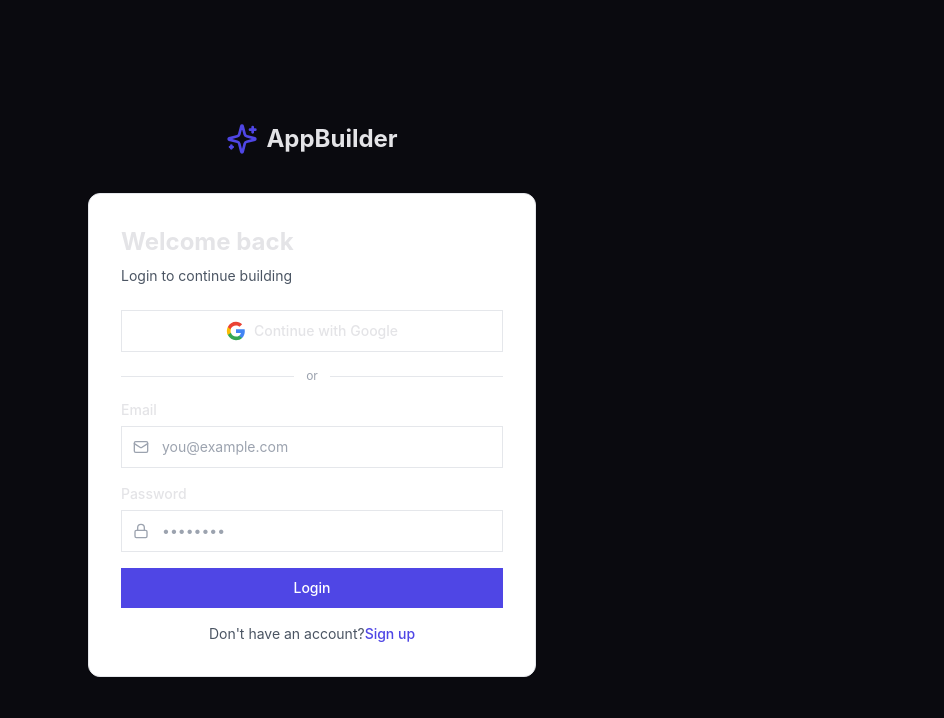
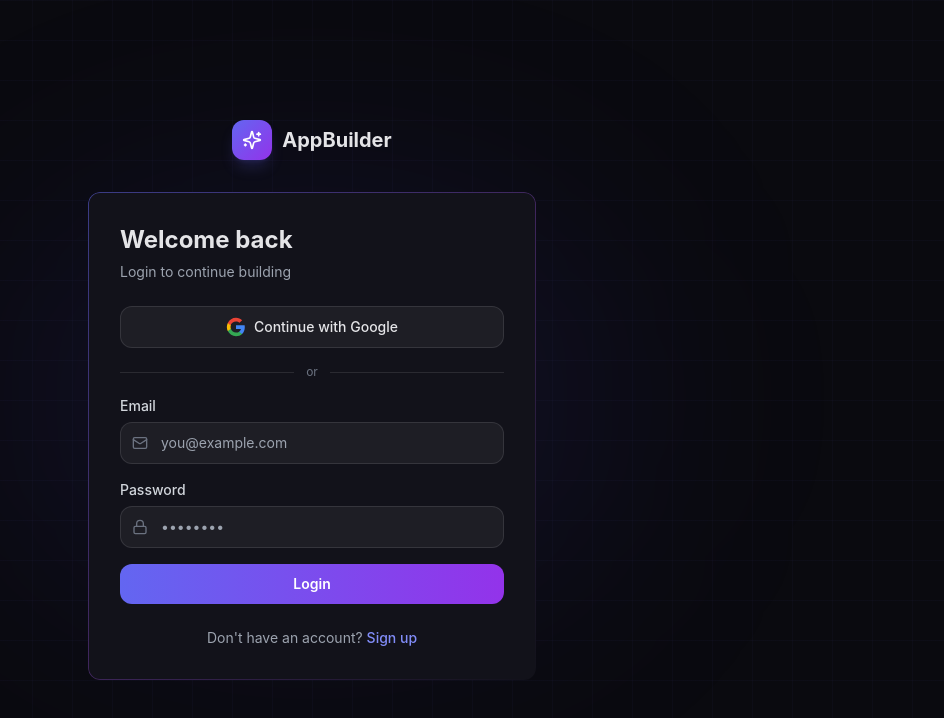
Before and after one commit to RahulGuptGT/ai-app-builder, a Next.js app: page /login in a window 1280 px wide. Shown: the top 718 px of the page, without its empty margins (328-1272 px from the left). Built offline with nearby package versions, Linux system fonts and the light colour scheme.

Commit message:
Redesign login page with dark theme

```diff
--- a/app/(auth)/login/page.tsx
+++ b/app/(auth)/login/page.tsx
@@ -43,74 +43,85 @@
   }
 
   return (
-    <main className="flex min-h-screen flex-col items-center justify-center px-4">
-      <div className="w-full max-w-md">
+    <main className="relative flex min-h-screen items-center justify-center overflow-hidden bg-[#0a0a0f] px-4 grid-bg">
+      {/* Ambient glow */}
+      <div className="pointer-events-none absolute inset-0">
+        <div className="absolute left-1/2 top-1/2 h-[400px] w-[600px] -translate-x-1/2 -translate-y-1/2 rounded-full bg-indigo-600/10 blur-[120px]" />
+      </div>
+
+      <div className="relative z-10 w-full max-w-md">
+        {/* Logo */}
         <div className="mb-8 text-center">
-          <Link href="/" className="inline-flex items-center gap-2">
-            <Sparkles className="h-8 w-8 text-indigo-600" />
-            <span className="text-2xl font-bold">AppBuilder</span>
+          <Link href="/" className="inline-flex items-center gap-2.5">
+            <div className="flex h-10 w-10 items-center justify-center rounded-xl bg-gradient-to-br from-indigo-500 to-purple-600 shadow-lg shadow-indigo-500/20">
+              <Sparkles className="h-5 w-5 text-white" />
+            </div>
+            <span className="text-xl font-bold">AppBuilder</span>
           </Link>
         </div>
 
-        <div className="rounded-xl border bg-white p-8 shadow-sm">
-          <h1 className="mb-2 text-2xl font-bold">Welcome back</h1>
-          <p className="mb-6 text-sm text-gray-600">
+        {/* Card */}
+        <div className="gradient-border p-8">
+          <h1 className="mb-1.5 text-2xl font-bold">Welcome back</h1>
+          <p className="mb-6 text-sm text-gray-400">
             Login to continue building
           </p>
 
           <button
             onClick={handleGoogleLogin}
-            className="mb-4 flex w-full items-center justify-center gap-2 rounded-lg border px-4 py-2.5 text-sm font-medium hover:bg-gray-50"
+            className="mb-4 flex w-full items-center justify-center gap-2 rounded-xl border border-white/10 bg-white/5 py-2.5 text-sm font-medium transition hover:bg-white/10"
           >
             <svg className="h-5 w-5" viewBox="0 0 24 24">
-              <path fill="#4285F4" d="M22.56 12.25c0-.78-.07-1.53-.2-2.25H12v4.26h5.92c-.26 1.37-1.04 2.53-2.21 3.31v2.77h3.57c2.08-1.92 3.28-4.74 3.28-8.09z"/>
-              <path fill="#34A853" d="M12 23c2.97 0 5.46-.98 7.28-2.66l-3.57-2.77c-.98.66-2.23 1.06-3.71 1.06-2.86 0-5.29-1.93-6.16-4.53H2.18v2.84C3.99 20.53 7.7 23 12 23z"/>
-              <path fill="#FBBC05" d="M5.84 14.09c-.22-.66-.35-1.36-.35-2.09s.13-1.43.35-2.09V7.07H2.18C1.43 8.55 1 10.22 1 12s.43 3.45 1.18 4.93l2.85-2.22.81-.62z"/>
-              <path fill="#EA4335" d="M12 5.38c1.62 0 3.06.56 4.21 1.64l3.15-3.15C17.45 2.09 14.97 1 12 1 7.7 1 3.99 3.47 2.18 7.07l3.01 2.84C6.71 7.31 9.14 5.38 12 5.38z"/>
+              <path fill="#4285F4" d="M22.56 12.25c0-.78-.07-1.53-.2-2.25H12v4.26h5.92c-.26 1.37-1.04 2.53-2.21 3.31v2.77h3.57c2.08-1.92 3.28-4.74 3.28-8.09z" />
+              <path fill="#34A853" d="M12 23c2.97 0 5.46-.98 7.28-2.66l-3.57-2.77c-.98.66-2.23 1.06-3.71 1.06-2.86 0-5.29-1.93-6.16-4.53H2.18v2.84C3.99 20.53 7.7 23 12 23z" />
+              <path fill="#FBBC05" d="M5.84 14.09c-.22-.66-.35-1.36-.35-2.09s.13-1.43.35-2.09V7.07H2.18C1.43 8.55 1 10.22 1 12s.43 3.45 1.18 4.93l2.85-2.22.81-.62z" />
+              <path fill="#EA4335" d="M12 5.38c1.62 0 3.06.56 4.21 1.64l3.15-3.15C17.45 2.09 14.97 1 12 1 7.7 1 3.99 3.47 2.18 7.07l3.01 2.84C6.71 7.31 9.14 5.38 12 5.38z" />
             </svg>
             Continue with Google
           </button>
 
           <div className="mb-4 flex items-center gap-3">
-            <div className="h-px flex-1 bg-gray-200" />
-            <span className="text-xs text-gray-400">or</span>
-            <div className="h-px flex-1 bg-gray-200" />
+            <div className="h-px flex-1 bg-white/10" />
+            <span className="text-xs text-gray-500">or</span>
+            <div className="h-px flex-1 bg-white/10" />
           </div>
 
           <form onSubmit={handleSubmit} className="space-y-4">
             <div>
-              <label className="mb-1.5 block text-sm font-medium">Email</label>
+              <label className="mb-1.5 block text-sm font-medium text-gray-300">
+                Email
+              </label>
               <div className="relative">
-                <Mail className="absolute left-3 top-1/2 h-4 w-4 -translate-y-1/2 text-gray-400" />
+                <Mail className="absolute left-3 top-1/2 h-4 w-4 -translate-y-1/2 text-gray-500" />
                 <input
                   type="email"
                   required
                   value={email}
                   onChange={(e) => setEmail(e.target.value)}
-                  className="w-full rounded-lg border py-2.5 pl-10 pr-3 text-sm outline-none focus:border-indigo-500 focus:ring-1 focus:ring-indigo-500"
+                  className="w-full rounded-xl border border-white/10 bg-white/5 py-2.5 pl-10 pr-3 text-sm outline-none transition focus:border-indigo-500 focus:ring-1 focus:ring-indigo-500"
                   placeholder="you@example.com"
                 />
               </div>
             </div>
             <div>
-              <label className="mb-1.5 block text-sm font-medium">
+              <label className="mb-1.5 block text-sm font-medium text-gray-300">
                 Password
               </label>
               <div className="relative">
-                <Lock className="absolute left-3 top-1/2 h-4 w-4 -translate-y-1/2 text-gray-400" />
+                <Lock className="absolute left-3 top-1/2 h-4 w-4 -translate-y-1/2 text-gray-500" />
                 <input
                   type="password"
                   required
                   value={password}
                   onChange={(e) => setPassword(e.target.value)}
-                  className="w-full rounded-lg border py-2.5 pl-10 pr-3 text-sm outline-none focus:border-indigo-500 focus:ring-1 focus:ring-indigo-500"
+                  className="w-full rounded-xl border border-white/10 bg-white/5 py-2.5 pl-10 pr-3 text-sm outline-none transition focus:border-indigo-500 focus:ring-1 focus:ring-indigo-500"
                   placeholder="••••••••"
                 />
               </div>
             </div>
 
             {error && (
-              <div className="rounded-lg bg-red-50 px-3 py-2 text-sm text-red-600">
+              <div className="rounded-xl border border-red-500/20 bg-red-500/10 px-3 py-2 text-sm text-red-400">
                 {error}
               </div>
             )}
@@ -118,16 +129,19 @@
             <button
               type="submit"
               disabled={loading}
-              className="flex w-full items-center justify-center gap-2 rounded-lg bg-indigo-600 py-2.5 text-sm font-medium text-white hover:bg-indigo-700 disabled:opacity-50"
+              className="flex w-full items-center justify-center gap-2 rounded-xl bg-gradient-to-r from-indigo-500 to-purple-600 py-2.5 text-sm font-semibold text-white transition hover:brightness-110 disabled:opacity-50"
             >
               {loading && <Loader2 className="h-4 w-4 animate-spin" />}
               Login
             </button>
           </form>
 
-          <p className="mt-4 text-center text-sm text-gray-600">
-            Don't have an account?
-            <Link href="/signup" className="font-medium text-indigo-600 hover:underline">
+          <p className="mt-6 text-center text-sm text-gray-400">
+            Don't have an account?{" "}
+            <Link
+              href="/signup"
+              className="font-medium text-indigo-400 hover:underline"
+            >
               Sign up
             </Link>
           </p>
```
